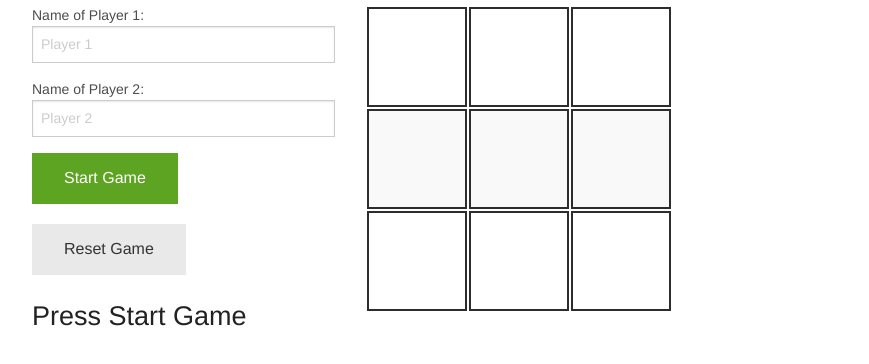
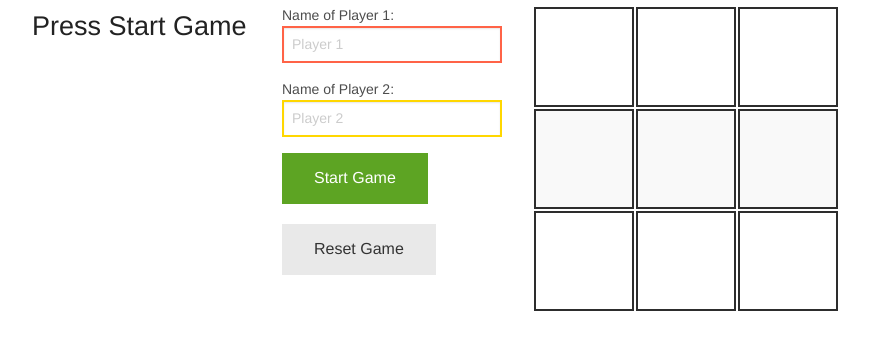
Before and after one commit to rachelslurs/tictactoe, a plain HTML site: page index.html in a window 1280 px wide. Shown: the part 68-432 px from the top of the page, without its empty margins (123-992 px from the left). Drawn offline with Linux system fonts and the light colour scheme.

Commit message:
adding a little style

```diff
--- a/index.html
+++ b/index.html
@@ -16,6 +16,9 @@
 		  border: 2px solid #2d2d2d;
 		  text-align: center;
 		}
+		#player1 {
+			border:2px solid tomato;
+		}
 		.x {
 			background-color: tomato;
 			border:2px solid black;
@@ -23,6 +26,9 @@
 		.x:after {
 			content:"X";
 			font-size:24px;
+		}
+		#player2 {
+			border:2px solid gold;
 		}
 		.o {
 			background-color: gold;
@@ -42,16 +48,18 @@
 		</div>
 	</div>
 	<div class="row" id="game">
-      <div class="large-4 columns">
+	<div class="large-3 columns">
+      	<h3>No game in progress</h3>
+	</div>
+      <div class="large-3 columns">
       	<label>Name of Player 1:</label>
       	<input type="text" id="player1" placeholder="Player 1" />
       	<label>Name of Player 2:</label>
       	<input type="text" id="player2" placeholder="Player 2" />
       	<button class="medium success button" id="startButton">Start Game</button><br/>
         <button class="medium secondary button" id="resetButton">Reset Game</button>
-      	<h3>No game in progress</h3>
       </div>
-      <div class="large-8 columns">
+      <div class="large-6 columns">
 	    <table>
 	      <tr>
 	      	<td data-place="0">&nbsp;</td>
@@ -69,7 +77,7 @@
 	      	<td data-place="8">&nbsp;</td>
 	      </tr>
 	    </table>
-		</div>
 	</div>
+</div>
 </body>
 </html>
```
